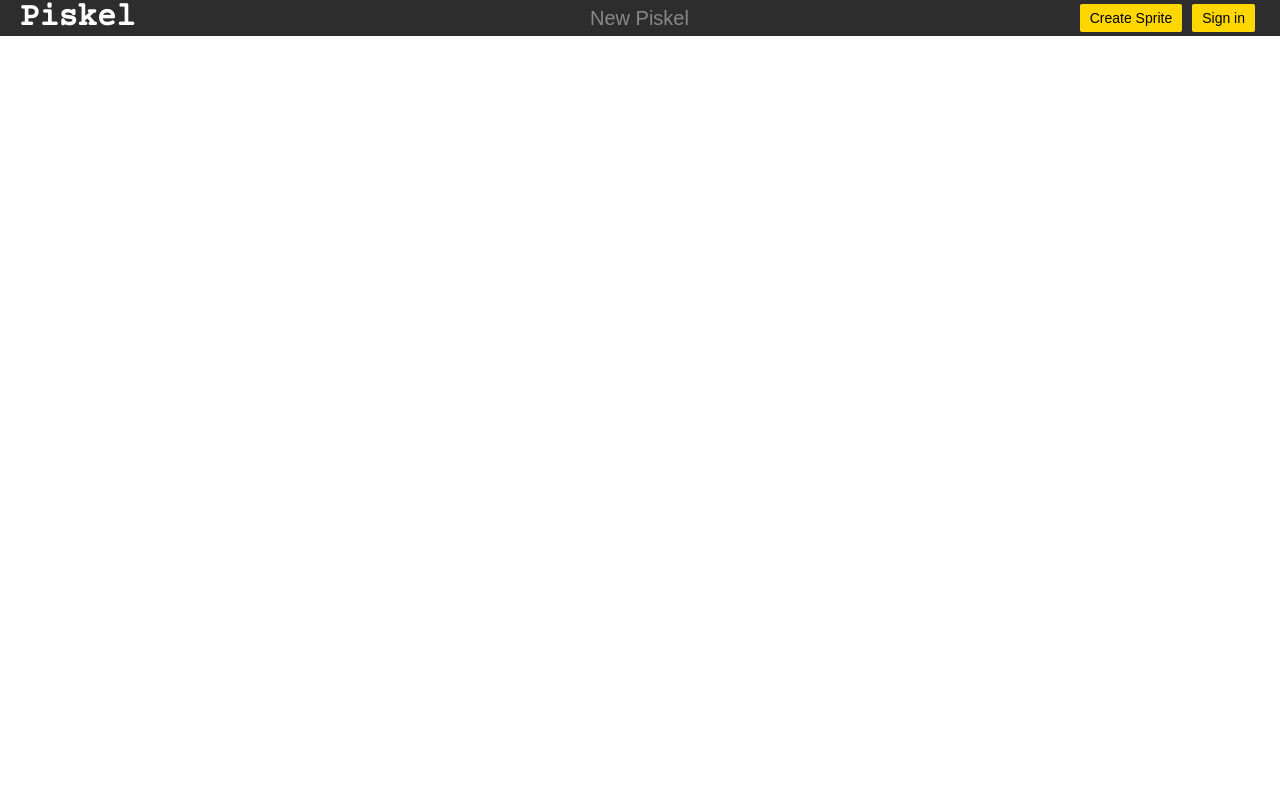
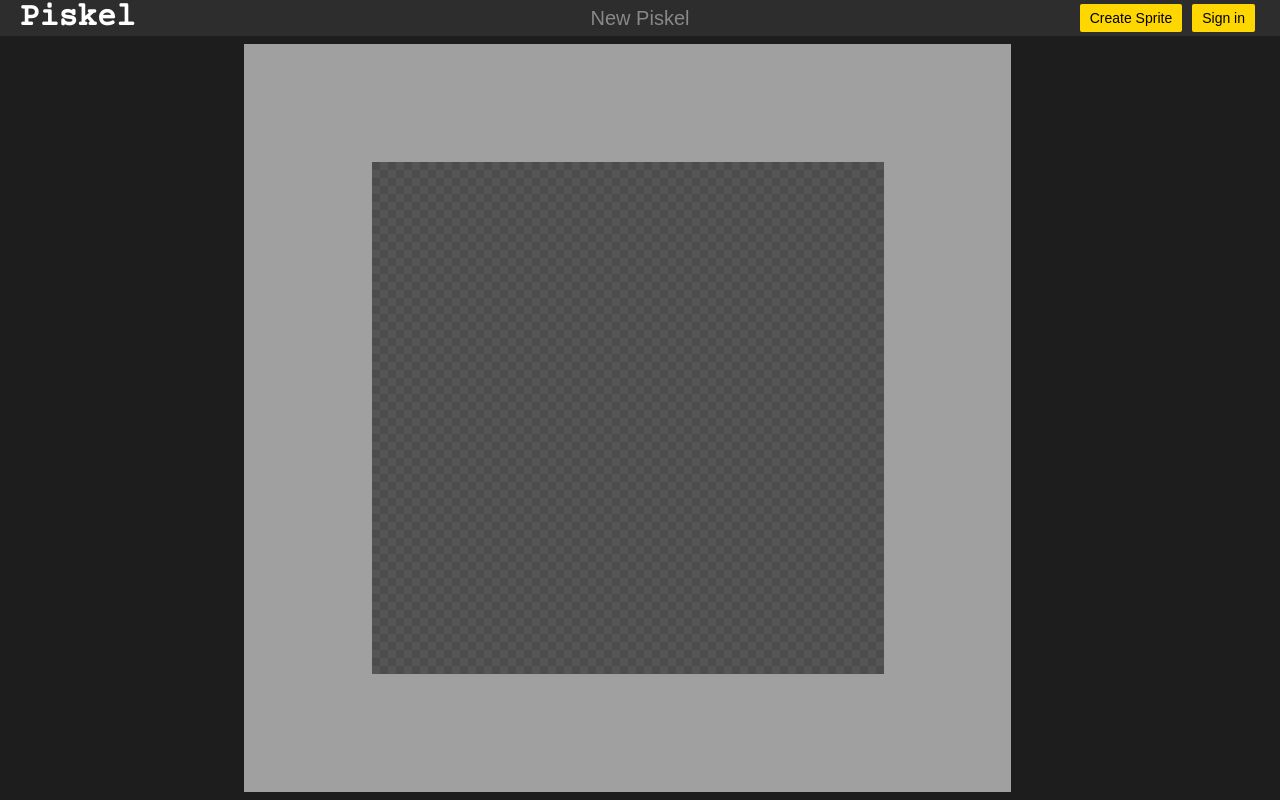
Before and after one commit to LighthouseKeeperYN/piskel-clone, a React (Create React App) app: page / in a window 1280 px wide. Built offline with nearby package versions, Linux system fonts and the light colour scheme.

Commit message:
feat: make workbench and ui layout

```diff
--- a/src/App.js
+++ b/src/App.js
@@ -6,14 +6,23 @@ import './App.scss';
 import './base.scss';
 
 import Navbar from './components/layout/navbar/Navbar';
+import Canvas from './components/canvas/Canvas';
 
 const App = () => {
   return (
     <Fragment>
       <Navbar />
-      <p>hello world</p>
+      <main>
+        <div></div>
+        <div></div>
+        <div className="workbench">
+          <Canvas />
+        </div>
+        <div></div>
+        <div></div>
+      </main>
     </Fragment>
-  )
+  );
 };
 
 export default App;
--- a/src/App.scss
+++ b/src/App.scss
@@ -1,8 +1,32 @@
 body {
+  background-color: #1d1d1d;
+
   font-family: Arial, Helvetica, sans-serif;
   color: white;
 }
 
-p {
-  width: 10rem;
+#root {
+  min-height: calc(100vh - 3.6rem);
+  min-width: 100vw;
+  height: 0.1px;
 }
+
+main {
+  display: grid;
+  grid-template-columns: 9rem 13rem auto 20rem 4.5rem;
+  grid-template-rows: 100%;
+  height: 100%;
+  gap: 0.8rem;
+
+  padding: 0.8rem;
+}
+
+.workbench {
+  display: flex;
+  justify-content: center;
+  align-items: center;
+
+  height: 100%;
+  width: 100%;
+  background-color: #a0a0a0;
+}
--- /dev/null
+++ b/src/components/canvas/Canvas.js
@@ -0,0 +1,9 @@
+import React from 'react';
+
+import './canvas.scss';
+
+function Canvas() {
+  return <canvas className="canvas" height="512" width="512"></canvas>;
+}
+
+export default Canvas;
--- /dev/null
+++ b/src/components/canvas/canvas.scss
@@ -0,0 +1,3 @@
+.canvas {
+  background: url(./canvas-bg.png) repeat;
+}
--- a/src/components/layout/navbar/navbar.scss
+++ b/src/components/layout/navbar/navbar.scss
@@ -10,7 +10,7 @@
   padding: 0 2rem;
 
   &__logo {
-  font-family: 'Courier Prime', monospace;
+    font-family: 'Courier Prime', monospace;
   }
 
   &__project-name {
@@ -27,11 +27,17 @@
 
   &__button {
     background-color: #ffd700;
-    border-radius: .2rem;
-    padding: .6rem 1rem;
-    margin: 0 .5rem;
+    border-radius: 0.2rem;
+    padding: 0.6rem 1rem;
+    margin: 0 0.5rem;
 
     font-size: 1.4rem;
     color: black;
+
+    transition: all 0.4s;
+
+    &:hover {
+      background-color: white;
+    }
   }
 }
```
Also changed, not shown: src/components/layout/tools/ToolPanel.js (added, +15 -0 lines), src/components/layout/tools/toolPanel.scss (added, +24 -0 lines), src/components/canvas/canvas-bg.png (added).
